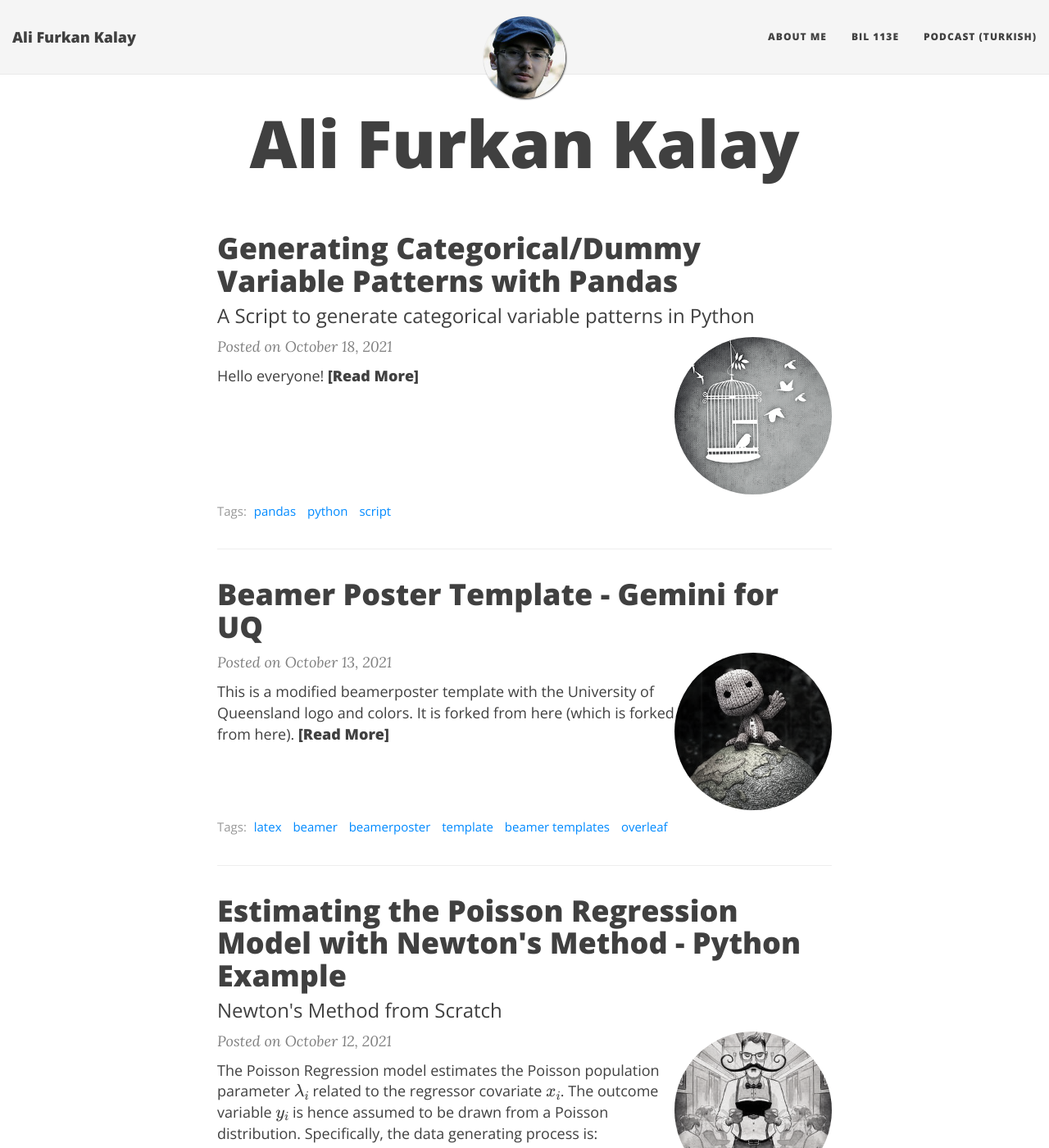
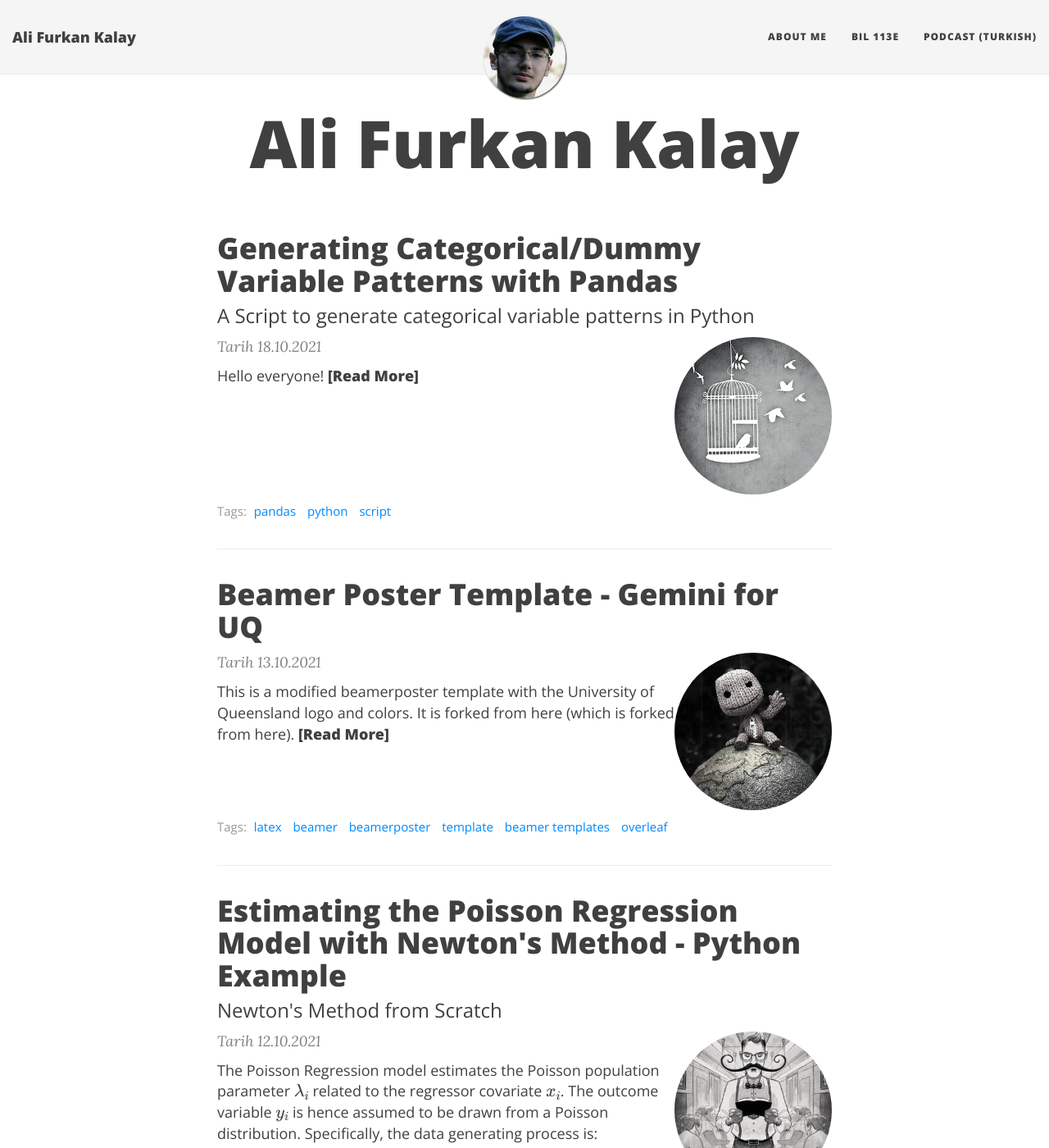
Before and after one commit to alfurka/alfurka.github.io, a Jekyll site: the page built from index.html, in a window 1280 px wide and 1400 px high. Shown: the whole window at 82% size. Built offline with Jekyll 4.4.1, drawn with Linux system fonts in a browser that asks for light colours; nearby versions of some CDN libraries; formulas are drawn with MathJax 3; the list of posts is cut into pages by our own code.

Commit message:
Update index.html

```diff
--- a/index.html
+++ b/index.html
@@ -18,7 +18,7 @@
     </a>
 
     <p class="post-meta">
-      Posted on {{ post.date | date: "%B %-d, %Y" }}
+      Tarih {{ post.date | date: "%d.%m.%Y" }}
     </p>
 
     <div class="post-entry-container">
```
